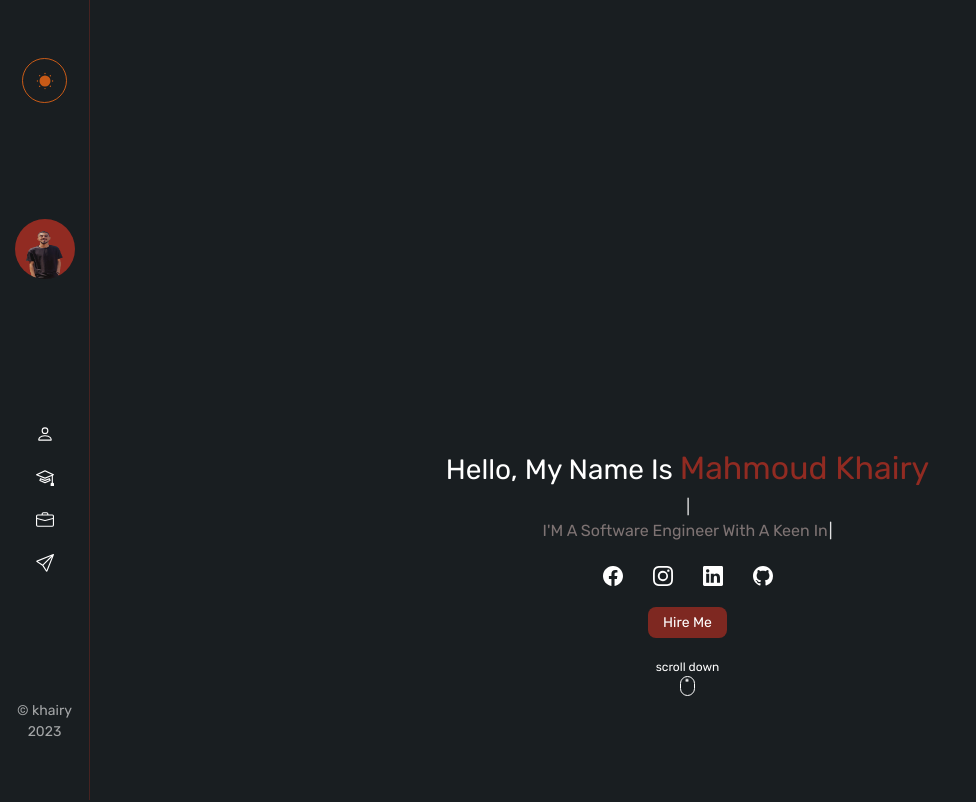
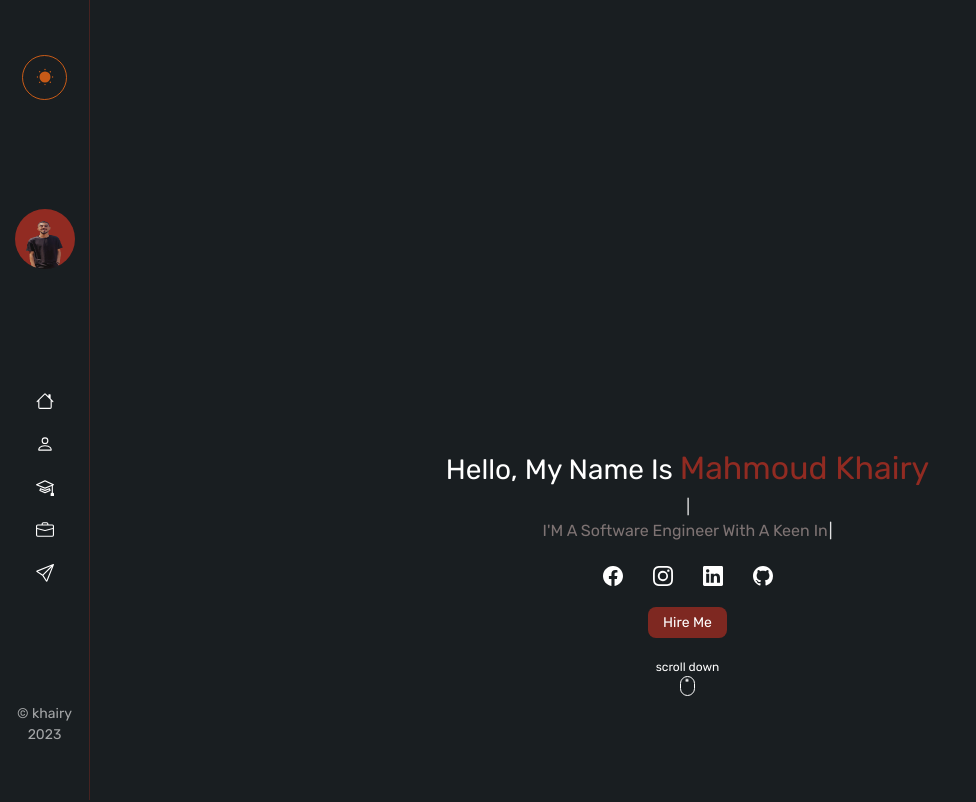
Before and after one commit to mahmoudkhairy402/Portfolio, a React (Create React App) app: page / in a window 1280 px wide. Shown: the top 802 px of the page, without its empty margins (0-976 px from the left). Built offline with nearby package versions, Linux system fonts and the light colour scheme.

Commit message:
linked succesfully return home icon

```diff
--- a/src/Components/sidebar/Sidebar.jsx
+++ b/src/Components/sidebar/Sidebar.jsx
@@ -73,7 +73,7 @@ function Sidebar() {
         <nav classname="nav">
           <ul classname="nav-ul">
             <li classname="nav-li">
-              {/* <a href="#home">
+              <a href="#home">
                 <svg
                   id="svg-icon"
                   xmlns="http://www.w3.org/2000/svg"
@@ -90,7 +90,7 @@ function Sidebar() {
                 >
                   <path d="M8.707 1.5a1 1 0 0 0-1.414 0L.646 8.146a.5.5 0 0 0 .708.708L2 8.207V13.5A1.5 1.5 0 0 0 3.5 15h9a1.5 1.5 0 0 0 1.5-1.5V8.207l.646.647a.5.5 0 0 0 .708-.708L13 5.793V2.5a.5.5 0 0 0-.5-.5h-1a.5.5 0 0 0-.5.5v1.293L8.707 1.5ZM13 7.207V13.5a.5.5 0 0 1-.5.5h-9a.5.5 0 0 1-.5-.5V7.207l5-5 5 5Z" />
                 </svg>
-              </a> */}
+              </a>
             </li>
             <li>
               <a href="#about">
```
